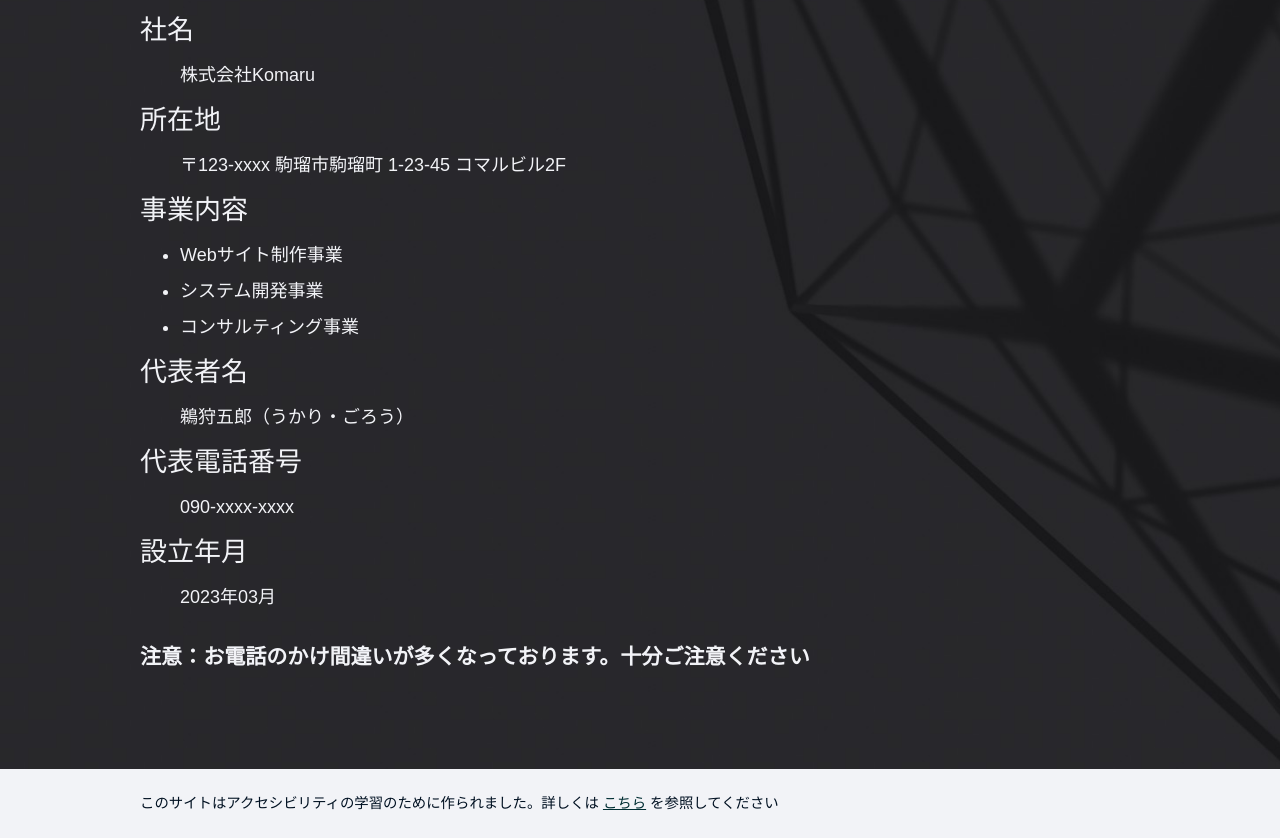
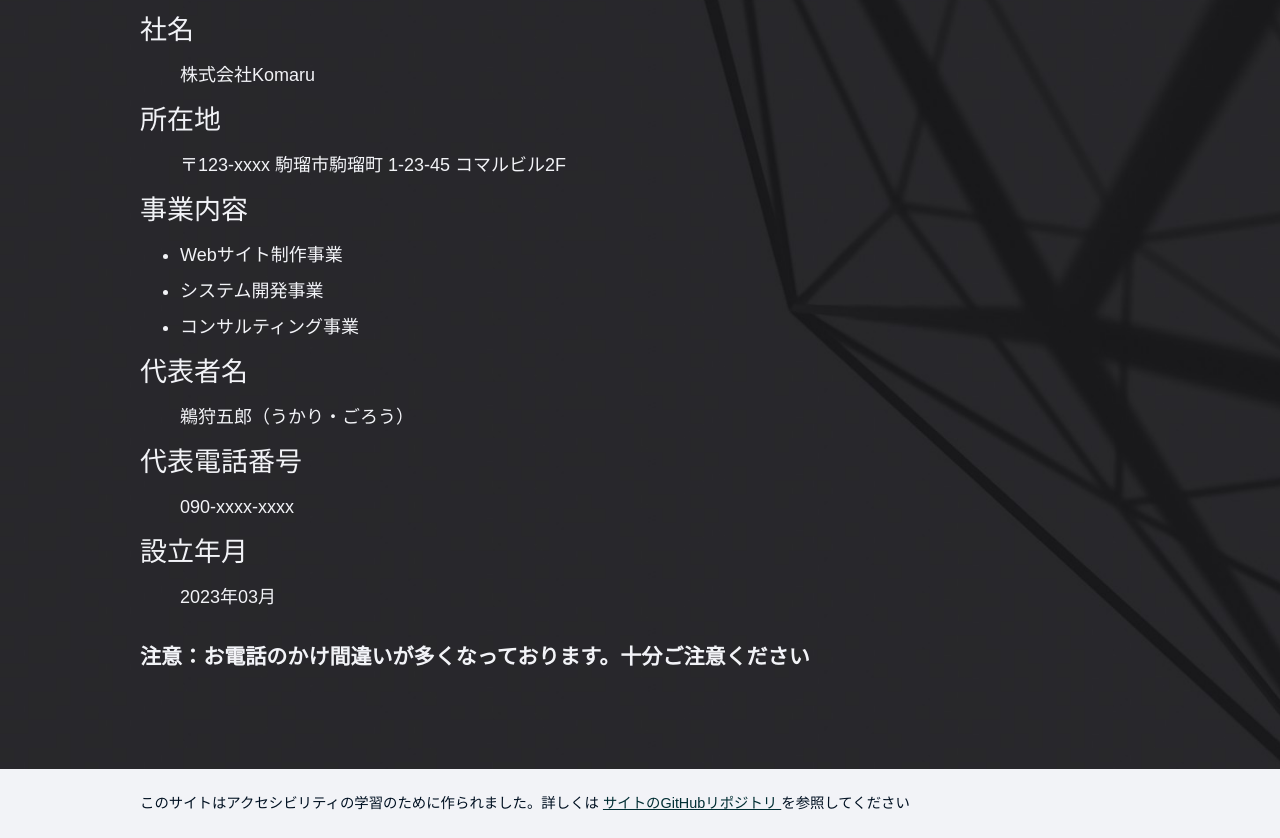
Before and after one commit to sititou70/komaru-corp-a11y, a website: page src/index.html in a window 1280 px wide. Shown: the part 3806-4644 px from the top of the page. Drawn offline with nearby package versions, Linux system fonts and the light colour scheme; files that its build step writes are made by us from their sources.

Commit message:
fix: リンクの目的
- フッターのリンクテキストを修正

```diff
--- a/src/index.html
+++ b/src/index.html
@@ -283,7 +283,9 @@
     <div class="footer">
       <div class="container">
         このサイトはアクセシビリティの学習のために作られました。詳しくは
-        <a href="https://github.com/sititou70/komaru-corp-a11y">こちら</a>
+        <a href="https://github.com/sititou70/komaru-corp-a11y">
+          サイトのGitHubリポジトリ
+        </a>
         を参照してください
       </div>
     </div>
```
